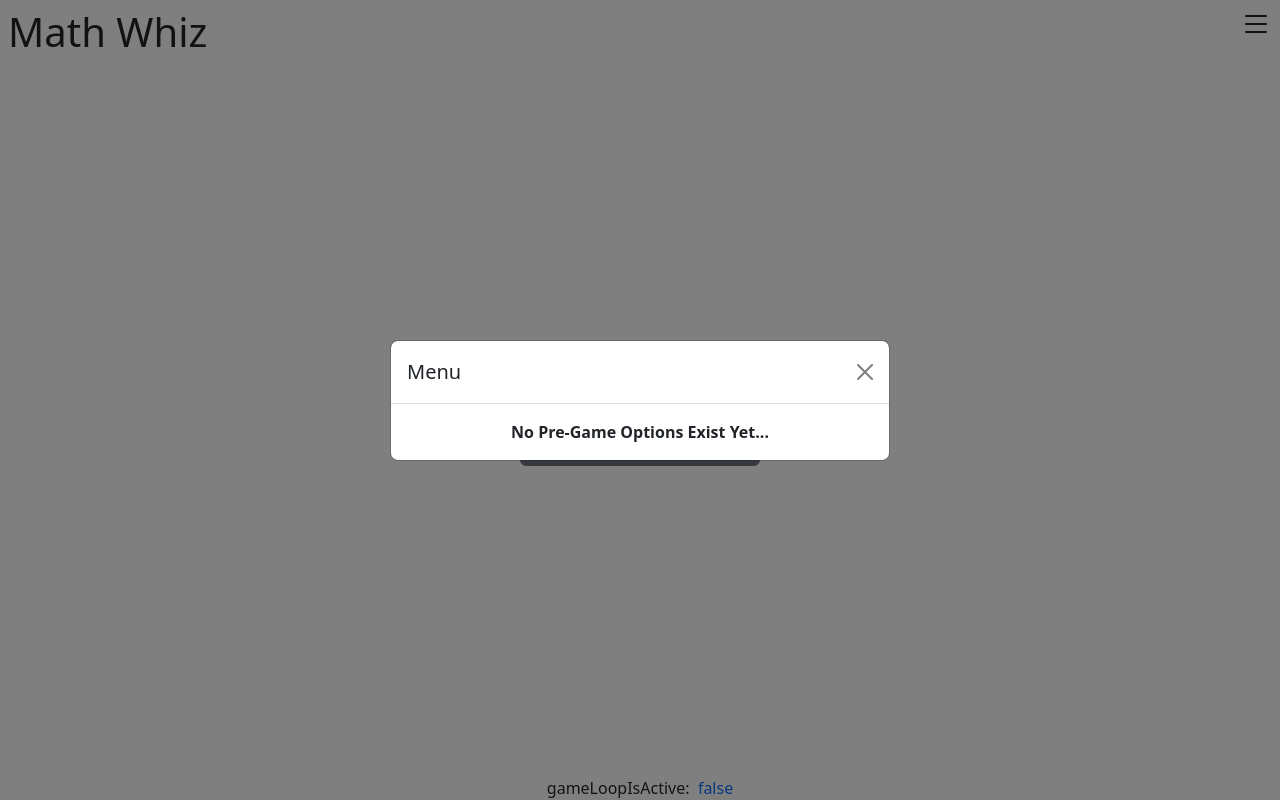
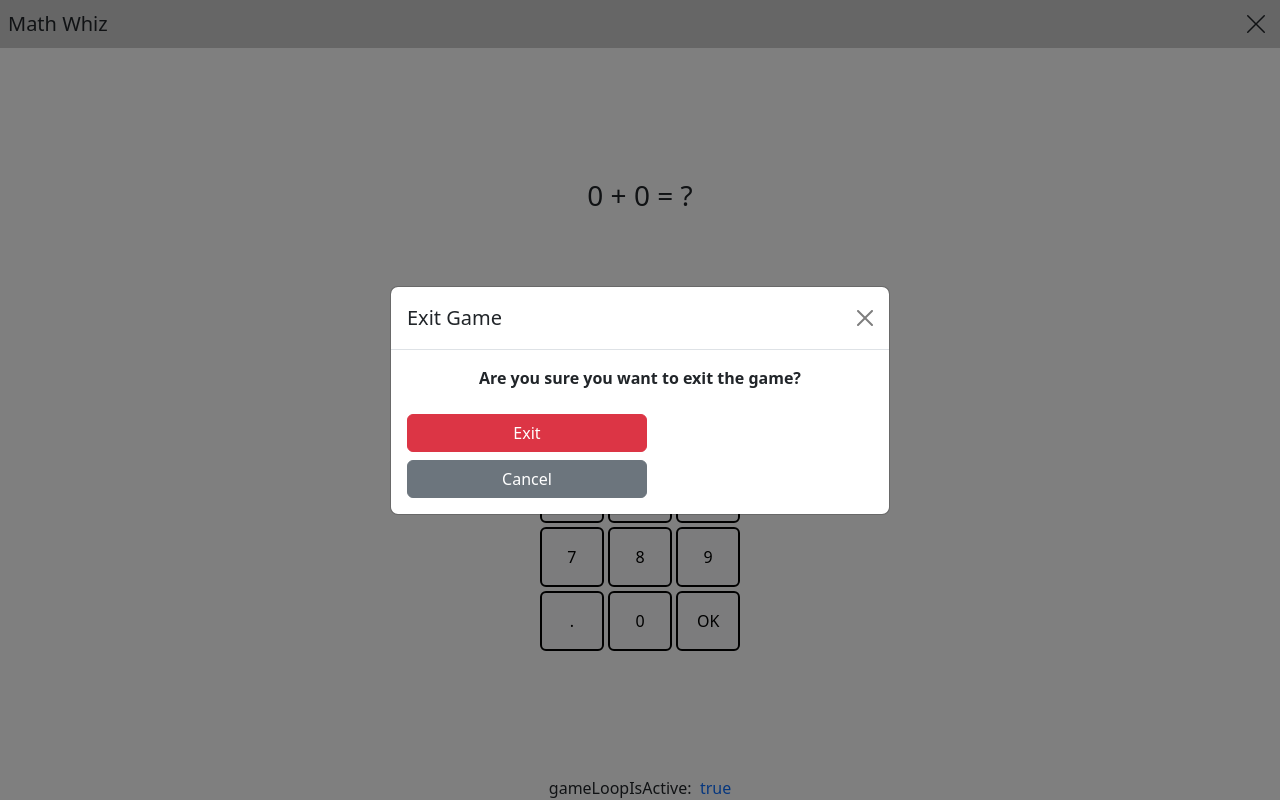
Before and after one commit to arcanemachine/math-whiz, a plain HTML site: page index.html in a window 1280 px wide. Both pictures are taken after a click on the element 1256 px from the left and 36 px from the top of the page. Drawn offline with nearby package versions, Linux system fonts and the light colour scheme.

Commit message:
Begin setting up game loop

```diff
--- a/index.html
+++ b/index.html
@@ -54,7 +54,8 @@
       <div class="modal-dialog modal-dialog-centered">
         <div class="modal-content">
           <div class="modal-header">
-            <h5 class="modal-title" id="exampleModalLabel">
+            <h5 class="modal-title"
+                id="menu-modal-label">
               Menu
             </h5>
             <button
@@ -65,44 +66,91 @@
             </button>
           </div>
           <div class="modal-body text-center">
+
             <!-- pre-game options -->
             <div x-show="!gameLoopIsActive">
-
               <div class="fw-bold">
                 No Pre-Game Options Exist Yet...
               </div>
-
             </div>
 
             <!-- in-game options -->
-            <div x-show="gameLoopIsActive">
-
-              <button class="d-block mx-auto btn btn-danger menu-button">
+            <div x-show="gameLoopIsActive"
+                 @click="modalMenuGameExitConfirm.show()">
+              <button class="d-block mx-auto btn btn-danger button-menu">
                 Exit the Game
               </button>
+            </div>
 
-            </div>
           </div>
         </div>
       </div>
     </div>
 
+    <!-- modal - game exit confirm -->
+    <div class="modal fade"
+         id="menu-game-exit-confirm-modal"
+         tabindex="-1"
+         aria-labelledby="menu-game-exit-confirm-modal-label"
+         aria-hidden="true">
+      <div class="modal-dialog modal-dialog-centered">
+        <div class="modal-content">
+          <div class="modal-header">
+            <h5 class="modal-title"
+                id="menu-game-exit-confirm-modal-label">
+              Exit Game
+            </h5>
+            <button
+              type="button"
+              class="btn-close"
+              data-bs-dismiss="modal"
+              aria-label="Close">
+            </button>
+          </div>
+
+          <div class="modal-body text-center">
+            <div>
+              <div class="fw-bold">
+                Are you sure you want to exit the game?
+              </div>
+              <div class="mt-4">
+                <button class="d-block btn btn-danger button-menu"
+                        @click="gameExit()">
+                  Exit
+                </button>
+                <button class="mt-2 d-block btn btn-secondary button-menu"
+                        @click="modalMenuGameExitConfirm.hide()">
+                  Cancel
+                </button>
+              </div>
+            </div>
+          </div>
+
+        </div>
+      </div>
+    </div>
+
+    <!-- content -->
     <section class="page-content d-flex flex-column flex-center">
 
       <!-- header -->
-      <div class="w-100 my-2 d-flex">
+      <div class="w-100 py-1 d-flex align-items-center"
+           style="background-color: #ccc;">
 
         <!-- title -->
-        <h1 class="ms-2 flex-grow-1 cursor-default user-select-none">
+        <h1 class="mb-0 p-2 fs-5 flex-grow-1 cursor-default user-select-none">
           Math Whiz
         </h1>
 
         <!-- menu icon -->
-        <div class="cursor-pointer"
-             title="Options menu"
-             data-bs-toggle="modal"
-             data-bs-target="#menu-modal">
-          <span class="p-2">
+        <div class="cursor-pointer">
+
+          <!-- menu icon - show -->
+          <span class="p-2"
+                title="Options menu"
+                data-bs-toggle="modal"
+                data-bs-target="#menu-modal"
+                x-show="!gameLoopIsActive">
             <svg xmlns="http://www.w3.org/2000/svg"
                  width="32"
                  height="32"
@@ -116,28 +164,121 @@
                        0 0 1-.5-.5z"/>
             </svg>
           </span>
+
+          <!-- menu icon - hide -->
+          <span class="p-2"
+                title="Options menu"
+                data-bs-toggle="modal"
+                data-bs-target="#menu-game-exit-confirm-modal"
+                x-show="gameLoopIsActive"
+                x-cloak>
+            <svg class="p-1"
+                 xmlns="http://www.w3.org/2000/svg"
+                 width="32"
+                 height="32"
+                 fill="currentColor"
+                 class="bi bi-x"
+                 viewBox="0 0 16 16">
+              <path d="M2.146 2.854a.5.5 0 1 1 .708-.708L8
+                       7.293l5.146-5.147a.5.5 0 0 1 .708.708L8.707 8l5.147
+                       5.146a.5.5 0 0 1-.708.708L8 8.707l-5.146 5.147a.5.5 0
+                       0 1-.708-.708L7.293 8 2.146 2.854Z"/>
+            </svg>
+          </span>
         </div>
 
 
       </div>
 
-      <!-- intro screen -->
-      <div class="flex-grow-1 d-flex flex-center">
+      <!-- content -->
+      <div class="flex-grow-1 d-flex flex-center container">
 
-        <div class="mx-auto"
+        <!-- intro screen -->
+        <div class="position-absolute mx-auto"
              x-show="!gameLoopIsActive"
-             x-transition.opacity>
+             x-transition.opacity.duration.250ms>
 
-          <button class="d-block mx-auto btn btn-primary menu-button"
+          <button class="d-block mx-auto btn btn-primary button-menu"
                   @click="gameStart()">
             Start New Game
           </button>
 
-          <button class="d-block mt-2 mx-auto btn btn-secondary menu-button"
+          <button class="d-block mt-2 mx-auto btn btn-secondary button-menu"
                   @click="modalMenuMain.show()">
             Settings
           </button>
 
+        </div>
+
+        <!-- game display -->
+        <div class="position-absolute mx-auto"
+             x-show="gameLoopIsActive"
+             x-transition.opacity.duration.250ms>
+          <div class="d-flex flex-column flex-center">
+            <div class="w-100 mb-5 fs-3 text-center">
+              <span x-text="questionNumberFirst"></span>
+              <span x-text="questionOperator"></span>
+              <span x-text="questionNumberSecond"></span>
+              = ?
+            </div>
+            <div class="w-100 mb-4 number-input text-center">
+              <input class="py-2 border-0 text-center"
+                     type="number"
+                     x-model="numberInputValue">
+            </div>
+            <div>
+              <button class="btn btn-light button-number button-number-top">
+                Clear
+              </button>
+              <button class="btn btn-light button-number button-number-top">
+                Delete
+              </button>
+            </div>
+            <div class="mt-2">
+              <button class="btn btn-light button-number">
+                1
+              </button>
+              <button class="btn btn-light button-number">
+                2
+              </button>
+              <button class="btn btn-light button-number">
+                3
+              </button>
+            </div>
+            <div class="mt-1">
+              <button class="btn btn-light button-number">
+                4
+              </button>
+              <button class="btn btn-light button-number">
+                5
+              </button>
+              <button class="btn btn-light button-number">
+                6
+              </button>
+            </div>
+            <div class="mt-1">
+              <button class="btn btn-light button-number">
+                7
+              </button>
+              <button class="btn btn-light button-number">
+                8
+              </button>
+              <button class="btn btn-light button-number">
+                9
+              </button>
+            </div>
+            <div class="mt-1">
+              <button class="btn btn-light button-number">
+                .
+              </button>
+              <button class="btn btn-light button-number">
+                0
+              </button>
+              <button class="btn btn-light button-number">
+                OK
+              </button>
+            </div>
+          </div>
         </div>
 
       </div>
--- a/script.js
+++ b/script.js
@@ -9,10 +9,17 @@ function aMathWhizComponent() {
       window.ccc = this;
     },
 
-    gameLoopIsActive: false,
+    // game
+    gameLoopIsActive: true,
+    gameStyle: 'addition',
 
     gameStart() {
       this.gameLoopIsActive = true;
+    },
+
+    gameExit() {
+      this.gameLoopIsActive = false; // exit the game
+      this.modalMenuGameExitConfirm.hide(); // hide the modal
     },
 
     // modals
@@ -21,8 +28,25 @@ function aMathWhizComponent() {
     },
 
     get modalMenuGameExitConfirm() {
-      return bootstrap.Modal.getOrCreateInstance('#menu-game-exit-confirm');
-    }
+      return bootstrap.Modal.getOrCreateInstance('#menu-game-exit-confirm-modal');
+    },
 
+    // questions
+    questionAmount: 10,
+    questionCurrent: 0,
+    questionNumberFirst: 0,
+    questionNumberSecond: 0,
+    questionOperator: '+',
+
+    // numbers
+    numberFirstMin: 1,
+    numberFirstMax: 1,
+    numberSecondMin: 1,
+    numberSecondMax: 1,
+    numberDecimalCount: 0,
+    numberInputValue: "",
+
+    // answers
+    answerCorrectCount: 0,
   };
 }
--- a/styles.css
+++ b/styles.css
@@ -1,6 +1,24 @@
+[x-cloak] {
+  display: none !important;
+}
+
 /* components */
-.menu-button {
+.button-menu {
   width: 15rem;
+}
+
+.button-number {
+  width: 4rem;
+  padding: 1rem;
+  border: 2px solid black;
+}
+
+.button-number-top {
+  width: 6rem;
+}
+
+.number-input {
+  border-bottom: 3px solid black;
 }
 
 .page-content {
```
